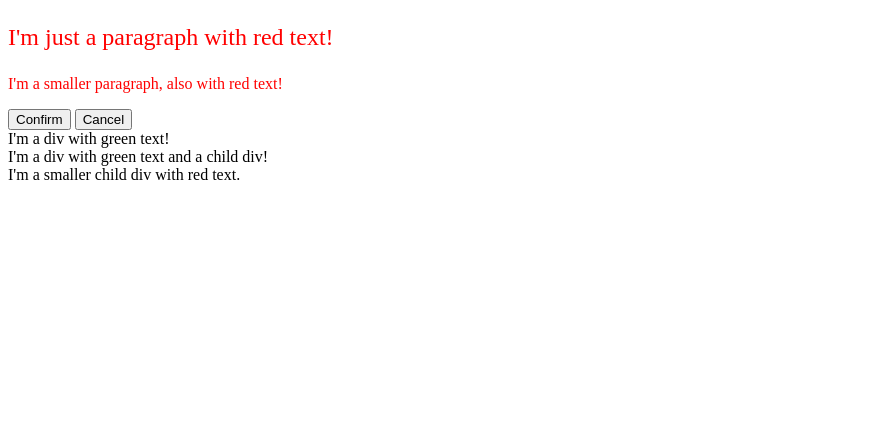
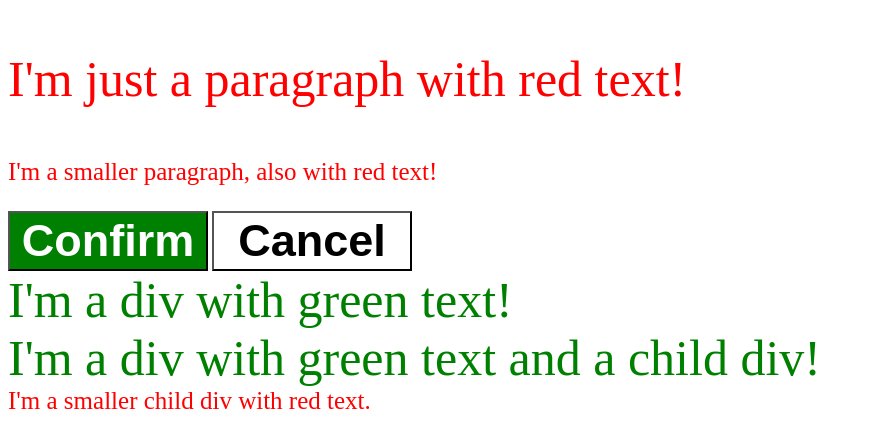
Before and after one commit to orewan/DI-Bootcamp-Stage1, a plain HTML site: page Css-Basic/Exercise-6/index.html in a window 1280 px wide. Shown: the whole page, without its empty margins (0-871 px from the left). Drawn offline with Linux system fonts and the light colour scheme.

Commit message:
exercise-6 done

```diff
--- a/Css-Basic/Exercise-6/style.css
+++ b/Css-Basic/Exercise-6/style.css
@@ -1,8 +1,37 @@
 .para{
-    font-size: 24px;
-    color: #f00;
+    font-size: 50px;
+    color: red;
 }
 
 .para.small-para{
-    font-size: 16px;
+    font-size: 25px;
 }
+
+
+
+.button{
+    width: 200px;
+    height: 60px;
+    font-size: 45px;
+}
+
+#confirm-button{
+    color: white;
+    background-color: green;
+    font-weight: bold;
+}
+
+#cancel-button{
+    color: black;
+    background-color: white;
+    font-weight: bold;
+}
+.text{
+    color: green;
+    font-size: 50px;
+}
+
+.text.child{
+    color: red;
+    font-size: 25px;
+}
```
